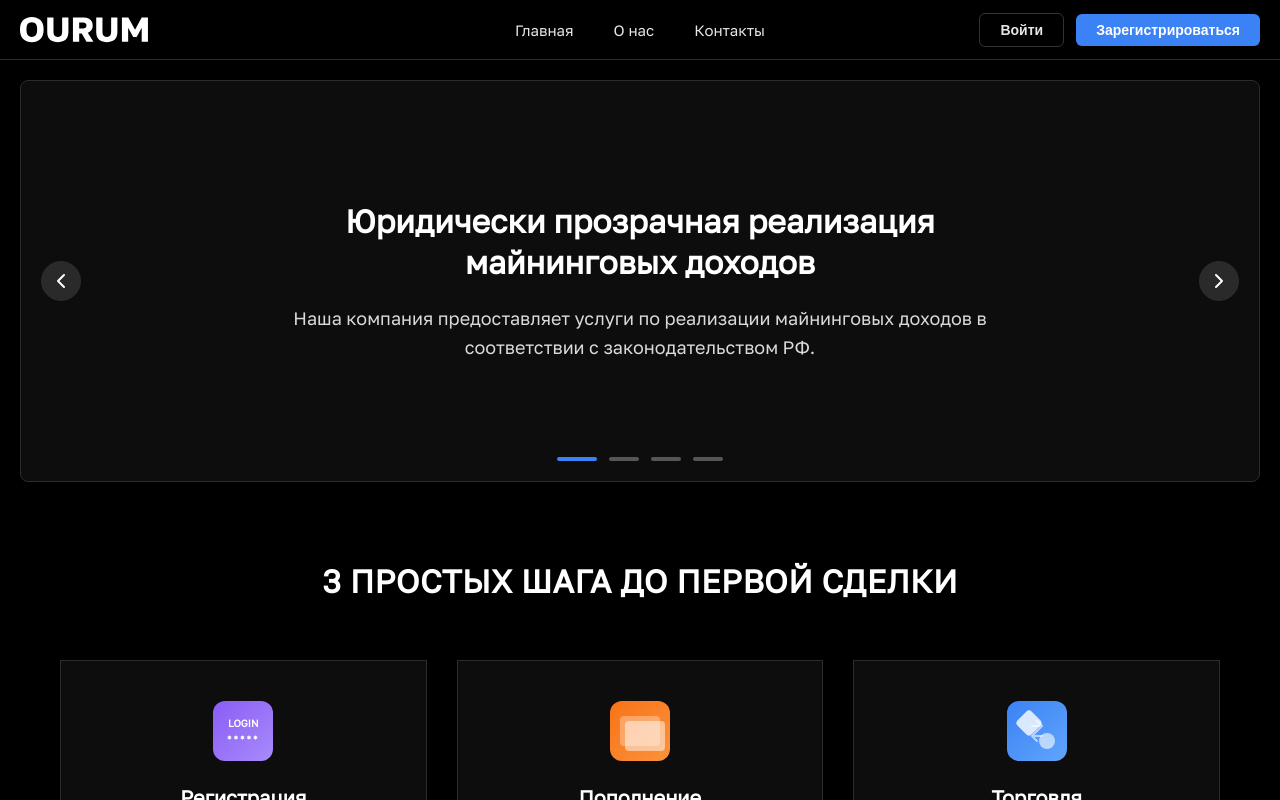
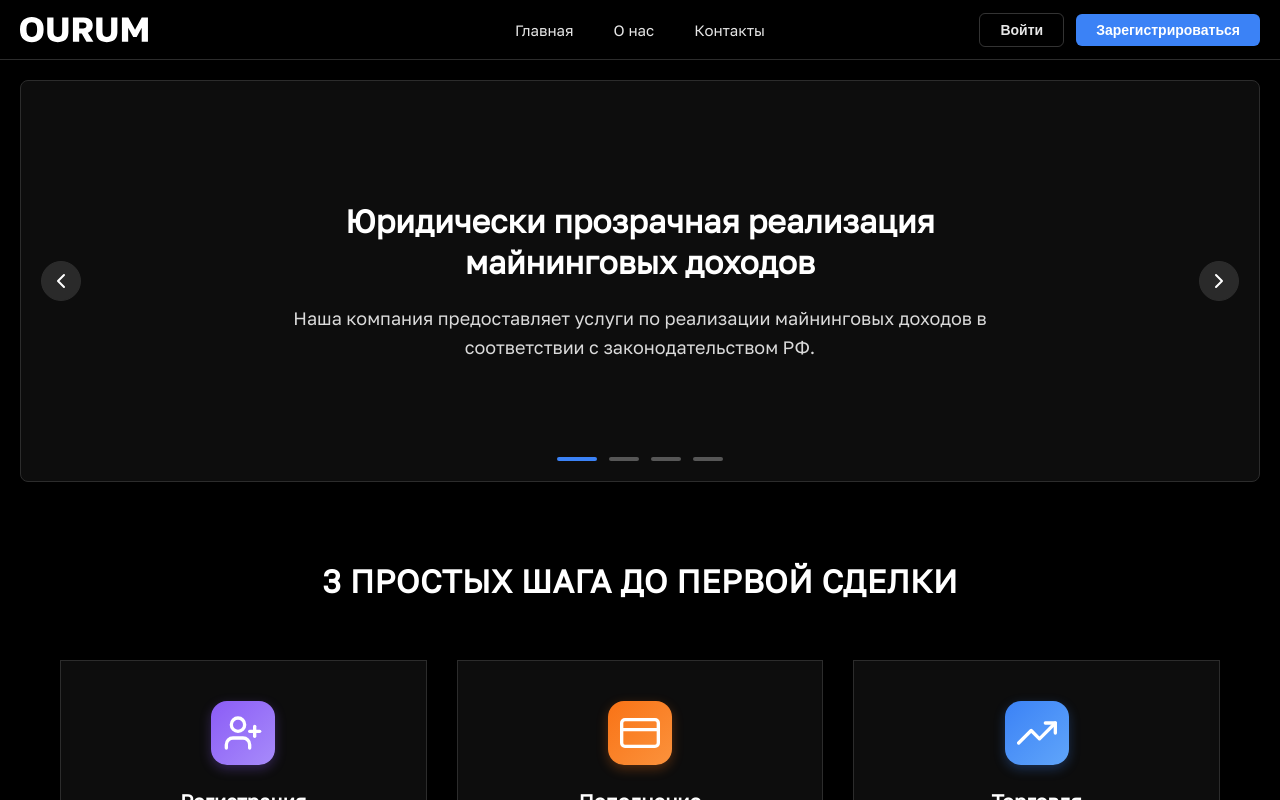
Before and after one commit to temalev/ourum-landing, a Nuxt app: page / in a window 1280 px wide. Shown: the top 800 px of the page. Built offline with nearby package versions, Linux system fonts and the light colour scheme.

Commit message:
поправил иконки

```diff
--- /dev/null
+++ b/components/icons/CreditCardIcon.vue
@@ -0,0 +1,15 @@
+<template>
+  <svg
+    width="40"
+    height="40"
+    viewBox="0 0 24 24"
+    fill="none"
+    stroke="currentColor"
+    stroke-width="2"
+    stroke-linecap="round"
+    stroke-linejoin="round"
+  >
+    <rect x="1" y="4" width="22" height="16" rx="2" ry="2" />
+    <line x1="1" y1="10" x2="23" y2="10" />
+  </svg>
+</template>
--- /dev/null
+++ b/components/icons/TrendingUpIcon.vue
@@ -0,0 +1,15 @@
+<template>
+  <svg
+    width="40"
+    height="40"
+    viewBox="0 0 24 24"
+    fill="none"
+    stroke="currentColor"
+    stroke-width="2"
+    stroke-linecap="round"
+    stroke-linejoin="round"
+  >
+    <polyline points="23 6 13.5 15.5 8.5 10.5 1 18" />
+    <polyline points="17 6 23 6 23 12" />
+  </svg>
+</template>
--- /dev/null
+++ b/components/icons/UserPlusIcon.vue
@@ -0,0 +1,17 @@
+<template>
+  <svg
+    width="40"
+    height="40"
+    viewBox="0 0 24 24"
+    fill="none"
+    stroke="currentColor"
+    stroke-width="2"
+    stroke-linecap="round"
+    stroke-linejoin="round"
+  >
+    <path d="M16 21v-2a4 4 0 0 0-4-4H6a4 4 0 0 0-4 4v2" />
+    <circle cx="9" cy="7" r="4" />
+    <line x1="19" y1="8" x2="19" y2="14" />
+    <line x1="22" y1="11" x2="16" y2="11" />
+  </svg>
+</template>
--- a/package.json
+++ b/package.json
@@ -12,6 +12,7 @@
   "dependencies": {
     "@element-plus/icons-vue": "^2.3.1",
     "@fontsource/golos-text": "^5.2.8",
+    "@nuxt/icon": "^2.2.1",
     "nuxt": "^4.3.0",
     "vue": "^3.5.27",
     "vue-router": "^4.6.4"
--- a/pages/index.vue
+++ b/pages/index.vue
@@ -133,119 +133,58 @@ const items = ref([
   },
 ]);
 
-// Иконки для шагов
+// Импорт иконок
+import UserPlusIcon from '~/components/icons/UserPlusIcon.vue';
+import CreditCardIcon from '~/components/icons/CreditCardIcon.vue';
+import TrendingUpIcon from '~/components/icons/TrendingUpIcon.vue';
+
+// Обертки для иконок с градиентным фоном
 const RegistrationIcon = () => h('div', {
   style: {
-    width: '60px',
-    height: '60px',
+    width: '64px',
+    height: '64px',
     background: 'linear-gradient(135deg, #8B5CF6 0%, #A78BFA 100%)',
-    borderRadius: '12px',
+    borderRadius: '16px',
     display: 'flex',
-    flexDirection: 'column',
     alignItems: 'center',
     justifyContent: 'center',
+    boxShadow: '0 4px 12px rgba(139, 92, 246, 0.3)',
     color: 'white',
-    fontSize: '10px',
-    fontWeight: 'bold',
-    padding: '8px',
   }
 }, [
-  h('div', 'LOGIN'),
-  h('div', { style: { marginTop: '4px', letterSpacing: '2px' } }, '*****')
+  h(UserPlusIcon)
 ]);
 
 const ReplenishmentIcon = () => h('div', {
   style: {
-    width: '60px',
-    height: '60px',
+    width: '64px',
+    height: '64px',
     background: 'linear-gradient(135deg, #F97316 0%, #FB923C 100%)',
-    borderRadius: '12px',
+    borderRadius: '16px',
     display: 'flex',
     alignItems: 'center',
     justifyContent: 'center',
-    position: 'relative',
+    boxShadow: '0 4px 12px rgba(249, 115, 22, 0.3)',
+    color: 'white',
   }
 }, [
-  h('div', {
-    style: {
-      width: '40px',
-      height: '30px',
-      background: 'rgba(255, 255, 255, 0.3)',
-      borderRadius: '4px',
-      position: 'absolute',
-      top: '15px',
-      left: '10px',
-    }
-  }),
-  h('div', {
-    style: {
-      width: '40px',
-      height: '30px',
-      background: 'rgba(255, 255, 255, 0.5)',
-      borderRadius: '4px',
-      position: 'absolute',
-      top: '20px',
-      left: '15px',
-    }
-  })
+  h(CreditCardIcon)
 ]);
 
 const TradingIcon = () => h('div', {
   style: {
-    width: '60px',
-    height: '60px',
+    width: '64px',
+    height: '64px',
     background: 'linear-gradient(135deg, #3B82F6 0%, #60A5FA 100%)',
-    borderRadius: '12px',
+    borderRadius: '16px',
     display: 'flex',
     alignItems: 'center',
     justifyContent: 'center',
-    position: 'relative',
+    boxShadow: '0 4px 12px rgba(59, 130, 246, 0.3)',
+    color: 'white',
   }
 }, [
-  h('div', {
-    style: {
-      width: '20px',
-      height: '20px',
-      background: 'rgba(255, 255, 255, 0.8)',
-      borderRadius: '4px',
-      position: 'absolute',
-      top: '12px',
-      left: '12px',
-      transform: 'rotate(45deg)',
-    }
-  }),
-  h('div', {
-    style: {
-      width: '16px',
-      height: '16px',
-      background: 'rgba(255, 255, 255, 0.6)',
-      borderRadius: '50%',
-      position: 'absolute',
-      bottom: '12px',
-      right: '12px',
-    }
-  }),
-  h('svg', {
-    width: '30',
-    height: '30',
-    viewBox: '0 0 30 30',
-    style: { position: 'absolute', opacity: 0.6 }
-  }, [
-    h('path', {
-      d: 'M15 5 L20 10 L15 15 M20 10 L10 10',
-      stroke: 'white',
-      'stroke-width': '2',
-      fill: 'none',
-      'stroke-linecap': 'round'
-    }),
-    h('path', {
-      d: 'M15 25 L10 20 L15 15 M10 20 L20 20',
-      stroke: 'white',
-      'stroke-width': '2',
-      fill: 'none',
-      'stroke-linecap': 'round'
-    })
-  ])
+  h(TrendingUpIcon)
 ]);
 
 const steps = ref([
```
Also changed, not shown: 1 other file (tests, documents, lock files or other folders).
